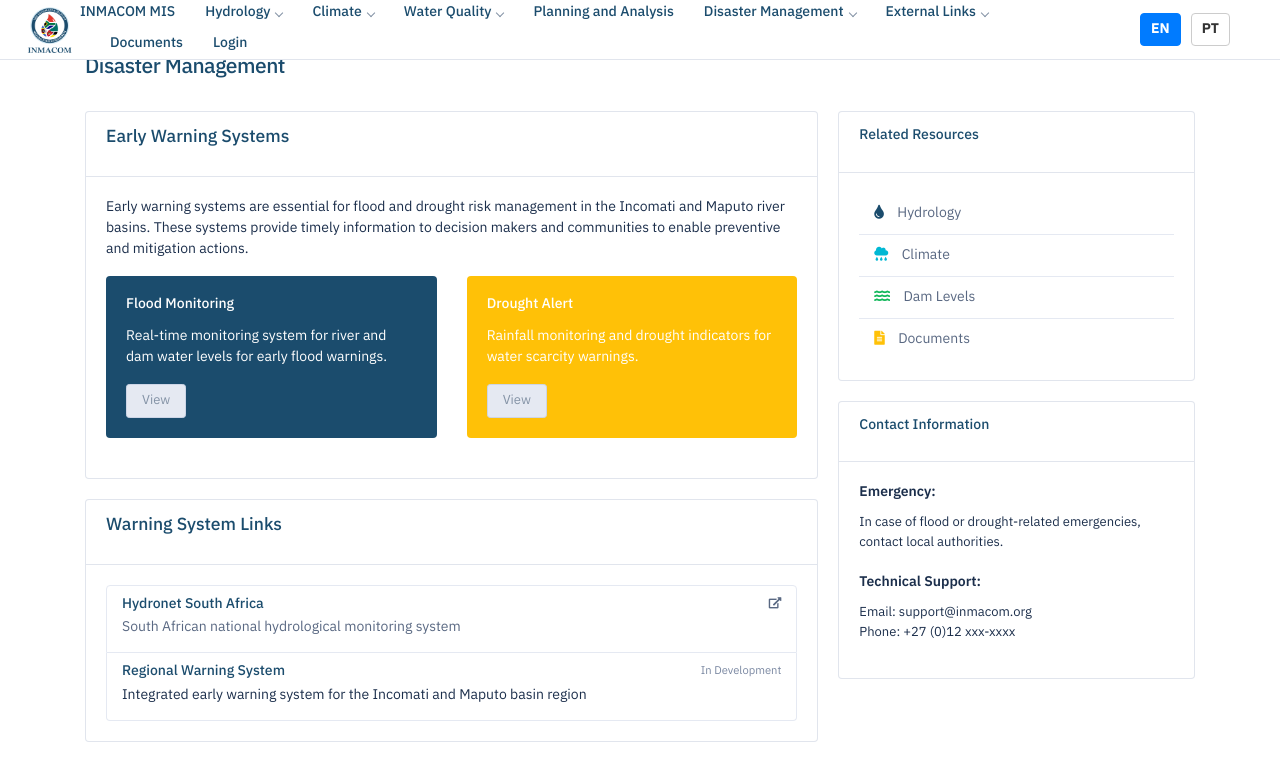
After one commit to Bakhombisile02/inmacom.net, a PHP site: page /disaster-management.php in a window 1280 px wide. The commit adds this page. Shown: the top 781 px of the page. Run offline with PHP 8.4, Linux system fonts and the light colour scheme.

Commit message:
Implement bilingual support and SRS-compliant navigation structure
Co-authored-by: Bakhombisile02 <127313114+Bakhombisile02@users.noreply.github.com>

```diff
--- /dev/null
+++ b/inmacom.net/public_html/disaster-management.php
@@ -0,0 +1,209 @@
+<?php
+session_start();
+// Include bilingual support
+require_once 'includes/language.php';
+?>
+<!DOCTYPE html>
+<html lang="<?php echo getCurrentLanguage(); ?>">
+
+<head>
+  <!-- Required meta tags -->
+  <meta charset="utf-8">
+  <meta name="viewport" content="width=device-width, initial-scale=1, shrink-to-fit=no">
+
+  <!-- Meta -->
+  <meta name="description" content="INMACOM Disaster Management - Early Warning Systems">
+  <meta name="author" content="INMACOM">
+
+  <!-- Favicon -->
+  <link rel="shortcut icon" type="image/x-icon" href="assets/img/favicon.png">
+
+  <title>INMACOM MIS - <?php echo t('disaster_management'); ?></title>
+
+  <!-- vendor css -->
+  <link href="lib/%40fortawesome/fontawesome-free/css/all.min.css" rel="stylesheet">
+  <link href="lib/ionicons/css/ionicons.min.css" rel="stylesheet">
+
+  <!-- DashForge CSS -->
+  <link rel="stylesheet" href="assets/css/dashforge.css">
+  <link rel="stylesheet" href="assets/css/dashforge.profile.css">
+
+  <!-- Language Switcher CSS -->
+  <style>
+    .language-switcher {
+      display: flex;
+      gap: 10px;
+      align-items: center;
+    }
+    .lang-link {
+      padding: 5px 10px;
+      text-decoration: none;
+      border: 1px solid #ccc;
+      border-radius: 4px;
+      color: #333;
+      font-weight: bold;
+      transition: all 0.3s ease;
+    }
+    .lang-link:hover {
+      background-color: #f0f0f0;
+      text-decoration: none;
+      color: #333;
+    }
+    .lang-link.active {
+      background-color: #007bff;
+      color: white;
+      border-color: #007bff;
+    }
+  </style>
+</head>
+
+<body class="page-profile">
+
+  <?php include 'includes/header.php'; ?>
+
+  <div class="content content-components">
+    <div class="container">
+      <div class="d-sm-flex align-items-center justify-content-between mg-b-20 mg-lg-b-25 mg-xl-b-30">
+        <div>
+          <nav aria-label="breadcrumb">
+            <ol class="breadcrumb breadcrumb-style1 mg-b-10">
+              <li class="breadcrumb-item"><a href="./"><?php echo t('home'); ?></a></li>
+              <li class="breadcrumb-item active" aria-current="page"><?php echo t('disaster_management'); ?></li>
+            </ol>
+          </nav>
+          <h4 class="mg-b-0 tx-spacing--1"><?php echo t('disaster_management'); ?></h4>
+        </div>
+      </div>
+
+      <div class="row row-sm">
+        <div class="col-lg-8">
+          <div class="card">
+            <div class="card-header">
+              <h5 class="card-title"><?php echo t('early_warning'); ?></h5>
+            </div>
+            <div class="card-body">
+              <p><?php echo getCurrentLanguage() == 'pt' ?
+                'Os sistemas de alerta precoce são essenciais para a gestão de riscos de inundações e secas na bacia dos rios Incomati e Maputo. Estes sistemas fornecem informações oportunas aos tomadores de decisão e às comunidades para permitir ações preventivas e de mitigação.' :
+                'Early warning systems are essential for flood and drought risk management in the Incomati and Maputo river basins. These systems provide timely information to decision makers and communities to enable preventive and mitigation actions.'; ?>
+              </p>
+
+              <div class="row">
+                <div class="col-md-6">
+                  <div class="card bg-primary text-white mg-b-20">
+                    <div class="card-body">
+                      <h6 class="card-title text-white"><?php echo getCurrentLanguage() == 'pt' ? 'Monitoramento de Enchentes' : 'Flood Monitoring'; ?></h6>
+                      <p class="card-text"><?php echo getCurrentLanguage() == 'pt' ?
+                        'Sistema de monitoramento em tempo real dos níveis de água dos rios e barragens para alerta precoce de enchentes.' :
+                        'Real-time monitoring system for river and dam water levels for early flood warnings.'; ?>
+                      </p>
+                      <a href="hydrology-current.php" class="btn btn-light btn-sm"><?php echo t('view'); ?></a>
+                    </div>
+                  </div>
+                </div>
+
+                <div class="col-md-6">
+                  <div class="card bg-warning text-white mg-b-20">
+                    <div class="card-body">
+                      <h6 class="card-title text-white"><?php echo getCurrentLanguage() == 'pt' ? 'Alerta de Seca' : 'Drought Alert'; ?></h6>
+                      <p class="card-text"><?php echo getCurrentLanguage() == 'pt' ?
+                        'Monitoramento de precipitação e indicadores de seca para alertas de escassez de água.' :
+                        'Rainfall monitoring and drought indicators for water scarcity warnings.'; ?>
+                      </p>
+                      <a href="climate-current.php" class="btn btn-light btn-sm"><?php echo t('view'); ?></a>
+                    </div>
+                  </div>
+                </div>
+              </div>
+            </div>
+          </div>
+
+          <div class="card mg-t-20">
+            <div class="card-header">
+              <h5 class="card-title"><?php echo getCurrentLanguage() == 'pt' ? 'Links de Sistemas de Alerta' : 'Warning System Links'; ?></h5>
+            </div>
+            <div class="card-body">
+              <div class="list-group">
+                <a href="http://www.hydronet.co.za" target="_blank" class="list-group-item list-group-item-action">
+                  <div class="d-flex w-100 justify-content-between">
+                    <h6 class="mb-1">Hydronet South Africa</h6>
+                    <small><i class="fas fa-external-link-alt"></i></small>
+                  </div>
+                  <p class="mb-1"><?php echo getCurrentLanguage() == 'pt' ?
+                    'Sistema nacional de monitoramento hidrológico da África do Sul' :
+                    'South African national hydrological monitoring system'; ?>
+                  </p>
+                </a>
+
+                <div class="list-group-item">
+                  <div class="d-flex w-100 justify-content-between">
+                    <h6 class="mb-1"><?php echo getCurrentLanguage() == 'pt' ? 'Sistema de Alerta Regional' : 'Regional Warning System'; ?></h6>
+                    <small class="text-muted"><?php echo getCurrentLanguage() == 'pt' ? 'Em Desenvolvimento' : 'In Development'; ?></small>
+                  </div>
+                  <p class="mb-1"><?php echo getCurrentLanguage() == 'pt' ?
+                    'Sistema integrado de alerta precoce para a região da bacia do Incomati e Maputo' :
+                    'Integrated early warning system for the Incomati and Maputo basin region'; ?>
+                  </p>
+                </div>
+              </div>
+            </div>
+          </div>
+        </div>
+
+        <div class="col-lg-4 mg-t-20 mg-lg-t-0">
+          <div class="card">
+            <div class="card-header">
+              <h6 class="card-title"><?php echo getCurrentLanguage() == 'pt' ? 'Recursos Relacionados' : 'Related Resources'; ?></h6>
+            </div>
+            <div class="card-body">
+              <div class="list-group list-group-flush">
+                <a href="hydrology-current.php" class="list-group-item list-group-item-action">
+                  <i class="fas fa-tint text-primary mg-r-10"></i>
+                  <?php echo t('hydrology'); ?>
+                </a>
+                <a href="climate-current.php" class="list-group-item list-group-item-action">
+                  <i class="fas fa-cloud-rain text-info mg-r-10"></i>
+                  <?php echo t('climate'); ?>
+                </a>
+                <a href="dam-levels.php" class="list-group-item list-group-item-action">
+                  <i class="fas fa-water text-success mg-r-10"></i>
+                  <?php echo t('dam_levels'); ?>
+                </a>
+                <a href="documents.php" class="list-group-item list-group-item-action">
+                  <i class="fas fa-file-alt text-warning mg-r-10"></i>
+                  <?php echo t('documents'); ?>
+                </a>
+              </div>
+            </div>
+          </div>
+
+          <div class="card mg-t-20">
+            <div class="card-header">
+              <h6 class="card-title"><?php echo getCurrentLanguage() == 'pt' ? 'Informações de Contato' : 'Contact Information'; ?></h6>
+            </div>
+            <div class="card-body">
+              <p class="mg-b-10"><strong><?php echo getCurrentLanguage() == 'pt' ? 'Emergência:' : 'Emergency:'; ?></strong></p>
+              <p class="tx-13 mg-b-20"><?php echo getCurrentLanguage() == 'pt' ?
+                'Em caso de emergência relacionada a inundações ou secas, entre em contato com as autoridades locais.' :
+                'In case of flood or drought-related emergencies, contact local authorities.'; ?>
+              </p>
+
+              <p class="mg-b-10"><strong><?php echo getCurrentLanguage() == 'pt' ? 'Suporte Técnico:' : 'Technical Support:'; ?></strong></p>
+              <p class="tx-13">
+                Email: support@inmacom.org<br>
+                <?php echo getCurrentLanguage() == 'pt' ? 'Tel:' : 'Phone:'; ?> +27 (0)12 xxx-xxxx
+              </p>
+            </div>
+          </div>
+        </div>
+      </div>
+    </div>
+  </div>
+
+  <script src="lib/jquery/jquery.min.js"></script>
+  <script src="lib/bootstrap/js/bootstrap.bundle.min.js"></script>
+  <script src="lib/feather-icons/feather.min.js"></script>
+  <script src="lib/perfect-scrollbar/perfect-scrollbar.min.js"></script>
+  <script src="assets/js/dashforge.js"></script>
+</body>
+
+</html>
--- a/inmacom.net/public_html/includes/header.php
+++ b/inmacom.net/public_html/includes/header.php
@@ -1,3 +1,7 @@
+<?php
+// Include bilingual support
+require_once __DIR__ . '/language.php';
+?>
 <header class="navbar navbar-header navbar-header-fixed">
     <a href="#" id="mainMenuOpen" class="burger-menu"><i data-feather="menu"></i></a>
     <div class="navbar-brand">
@@ -10,32 +14,53 @@
             <a id="mainMenuClose" href="#"><i data-feather="x"></i></a>
         </div><!-- navbar-menu-header -->
         <ul class="nav navbar-menu">
-            <li class="nav-item"><a href="./" class="nav-link">INMACOM MIS </a></li>
+            <li class="nav-item"><a href="./" class="nav-link">INMACOM MIS</a></li>
             <li class="nav-item with-sub">
-                <a href="#" class="nav-link">Unverified Data </a>
+                <a href="#" class="nav-link"><?php echo t('hydrology'); ?></a>
                 <ul class="navbar-menu-sub">
-                    <li class="nav-sub-item"><a href="hydrology-current.php" class="nav-sub-link">Current Status</a></li>
-                    <li class="nav-sub-item"><a href="hydrology-historic.php" class="nav-sub-link">Historical Data</a></li>
+                    <li class="nav-sub-item"><a href="hydrology-current.php" class="nav-sub-link"><?php echo t('current_status'); ?></a></li>
+                    <li class="nav-sub-item"><a href="hydrology-historic.php" class="nav-sub-link"><?php echo t('historical_data'); ?></a></li>
+                    <li class="nav-sub-item"><a href="dam-levels.php" class="nav-sub-link"><?php echo t('dam_levels'); ?></a></li>
+                    <li class="nav-sub-item"><a href="flow-guages.php" class="nav-sub-link"><?php echo t('flow_levels'); ?></a></li>
                 </ul>
             </li>
-            <li class="nav-item"><a href="verified-data.php" class="nav-link">Verified Data </a></li>
-            <li class="nav-item"><a href="documents.php" class="nav-link">Documents </a></li>
             <li class="nav-item with-sub">
-                <a href="#" class="nav-link">External Links </a>
+                <a href="#" class="nav-link"><?php echo t('climate'); ?></a>
                 <ul class="navbar-menu-sub">
-                    <li class="nav-sub-item"><a href="www.hydronet.co.za" class="nav-sub-link">Hydronet</a></li>
+                    <li class="nav-sub-item"><a href="climate-current.php" class="nav-sub-link"><?php echo t('current_status'); ?></a></li>
+                    <li class="nav-sub-item"><a href="rainfall.php" class="nav-sub-link"><?php echo t('rainfall'); ?></a></li>
                 </ul>
             </li>
+            <li class="nav-item with-sub">
+                <a href="#" class="nav-link"><?php echo t('water_quality'); ?></a>
+                <ul class="navbar-menu-sub">
+                    <li class="nav-sub-item"><a href="water-quality.php" class="nav-sub-link"><?php echo t('current_status'); ?></a></li>
+                    <li class="nav-sub-item"><a href="groundwater.php" class="nav-sub-link"><?php echo t('groundwater'); ?></a></li>
+                </ul>
+            </li>
+            <li class="nav-item"><a href="planning-analysis.php" class="nav-link"><?php echo t('planning_analysis'); ?></a></li>
+            <li class="nav-item with-sub">
+                <a href="#" class="nav-link"><?php echo t('disaster_management'); ?></a>
+                <ul class="navbar-menu-sub">
+                    <li class="nav-sub-item"><a href="disaster-management.php" class="nav-sub-link"><?php echo t('early_warning'); ?></a></li>
+                </ul>
+            </li>
+            <li class="nav-item with-sub">
+                <a href="#" class="nav-link"><?php echo t('external_links'); ?></a>
+                <ul class="navbar-menu-sub">
+                    <li class="nav-sub-item"><a href="http://www.hydronet.co.za" class="nav-sub-link" target="_blank">Hydronet</a></li>
+                </ul>
+            </li>
+            <li class="nav-item"><a href="documents.php" class="nav-link"><?php echo t('documents'); ?></a></li>
             <?php if (!isset($_SESSION['login'])) : ?>
-                <li class="nav-item"><a href="login.php" class="nav-link">Login </a></li>
+                <li class="nav-item"><a href="login.php" class="nav-link"><?php echo t('login'); ?></a></li>
             <?php endif; ?>
             <?php if (isset($_SESSION['login'])) : ?>
-                <li class="nav-item"><a href="admin/index.php" class="nav-link">Dashboard </a></li>
+                <li class="nav-item"><a href="admin/index.php" class="nav-link"><?php echo t('dashboard'); ?></a></li>
             <?php endif ?>
-
         </ul>
         <div class="navbar-right">
-            <div id="google_translate_element"></div>
+            <?php echo getLanguageSwitcher(); ?>
         </div>
     </div><!-- navbar-menu-wrapper -->
 
--- /dev/null
+++ b/inmacom.net/public_html/includes/language.php
@@ -0,0 +1,268 @@
+<?php
+/**
+ * INMACOM Bilingual Support System
+ * Provides Portuguese and English language support as per SRS Section 3.1
+ */
+
+// Prevent direct access
+if (!defined('INMACOM_ACCESS')) {
+    define('INMACOM_ACCESS', true);
+}
+
+// Start session if not already started
+if (session_status() == PHP_SESSION_NONE) {
+    session_start();
+}
+
+// Set default language if not set
+if (!isset($_SESSION['language'])) {
+    $_SESSION['language'] = 'en'; // Default to English
+}
+
+// Handle language switching
+if (isset($_GET['lang']) && in_array($_GET['lang'], ['en', 'pt'])) {
+    $_SESSION['language'] = $_GET['lang'];
+}
+
+// Language configuration
+$languages = [
+    'en' => [
+        'name' => 'English',
+        'flag' => 'flag-en.png',
+        'direction' => 'ltr'
+    ],
+    'pt' => [
+        'name' => 'Português',
+        'flag' => 'flag-pt.png',
+        'direction' => 'ltr'
+    ]
+];
+
+// Language strings
+$lang = [];
+
+if ($_SESSION['language'] == 'pt') {
+    // Portuguese translations
+    $lang = [
+        // Navigation
+        'home' => 'Início',
+        'unverified_data' => 'Dados Não Verificados',
+        'verified_data' => 'Dados Verificados',
+        'documents' => 'Documentos',
+        'external_links' => 'Links Externos',
+        'login' => 'Entrar',
+        'dashboard' => 'Painel',
+        'logout' => 'Sair',
+
+        // Home page
+        'welcome_title' => 'Bem-vindo ao INMACOM MIS',
+        'welcome_subtitle' => 'O Sistema de Informação de Gestão (MIS) é uma aplicação web online desenvolvida pelo INMACOM para partilha de dados entre os estados membros.',
+
+        // Data sections
+        'hydrology' => 'Hidrologia',
+        'climate' => 'Clima',
+        'current_status' => 'Estado Atual',
+        'historical_data' => 'Dados Históricos',
+        'dam_levels' => 'Níveis de Barragens',
+        'flow_levels' => 'Níveis de Fluxo',
+        'water_quality' => 'Qualidade da Água',
+        'rainfall' => 'Precipitação',
+        'groundwater' => 'Água Subterrânea',
+
+        // Planning and Analysis
+        'planning_analysis' => 'Planeamento e Análise',
+        'data_models' => 'Modelos de Dados',
+
+        // Disaster Management
+        'disaster_management' => 'Gestão de Desastres',
+        'early_warning' => 'Sistemas de Alerta Precoce',
+
+        // Document categories - Portuguese
+        'study_reports' => 'Relatórios de Estudo',
+        'measures_programs' => 'Programas de Medidas para implementação dos regulamentos e normas de qualidade da água da SADC',
+        'aquatic_weeds' => 'Controlo de infestação e translocação de plantas aquáticas',
+        'legislation' => 'Legislação desenvolvida e implementada sobre gestão de recursos hídricos',
+        'quality_guidelines' => 'Diretrizes e metodologias utilizadas para avaliar a qualidade da água',
+        'water_use_guidelines' => 'Diretrizes utilizadas para determinar a qualidade da água necessária para diferentes usos',
+        'public_participation' => 'Diretrizes desenvolvidas para envolver o público na gestão de recursos hídricos',
+        'conservation_strategies' => 'Estratégias desenvolvidas para conservação da água e gestão da demanda',
+        'management_strategies' => 'Estratégias para gestão de recursos hídricos desenvolvidas a nível nacional e de bacia',
+        'pollution_control' => 'Diretrizes, procedimentos, estratégias e melhores práticas para gerir utilizadores da água',
+        'iwrm_strategies' => 'Todas as novas estratégias e políticas relacionadas à gestão integrada de recursos hídricos',
+        'territorial_reports' => 'Relatórios preparados pelas Partes sobre as bacias dos rios Incomati e Maputo',
+        'best_practices' => 'Políticas, diretrizes, procedimentos, estratégias e melhores práticas desenvolvidas',
+        'biological_assessment' => 'Abordagens biológicas para avaliação da qualidade da água (critérios)',
+
+        // User interface
+        'search' => 'Pesquisar',
+        'download' => 'Descarregar',
+        'upload' => 'Carregar',
+        'view' => 'Ver',
+        'edit' => 'Editar',
+        'delete' => 'Eliminar',
+        'save' => 'Guardar',
+        'cancel' => 'Cancelar',
+        'submit' => 'Submeter',
+
+        // Forms
+        'email' => 'Email',
+        'password' => 'Palavra-passe',
+        'username' => 'Nome de utilizador',
+        'first_name' => 'Primeiro nome',
+        'last_name' => 'Último nome',
+        'organization' => 'Organização',
+        'role' => 'Função',
+
+        // Disclaimer
+        'disclaimer' => 'Desclaimer',
+        'disclaimer_text' => 'O INMACOM mantém este sistema como um serviço público. No entanto, o INMACOM não assume qualquer responsabilidade legal pela precisão ou integridade das informações contidas neste site. As pessoas que utilizam informações deste site para fins oficiais, ou outros fins, para os quais são necessárias precisão e integridade, são notificadas de que devem primeiro verificar as informações com os registos públicos ou outras fontes primárias das quais as informações foram obtidas.',
+        'disclaimer_agreement' => 'Ao utilizar este site, concorda ter lido e aceite as nossas Condições de Utilização e Política de Privacidade.',
+
+        // Messages
+        'success' => 'Sucesso',
+        'error' => 'Erro',
+        'warning' => 'Aviso',
+        'info' => 'Informação',
+        'loading' => 'Carregando...',
+        'no_data' => 'Nenhum dado disponível',
+        'access_denied' => 'Acesso negado'
+    ];
+} else {
+    // English translations (default)
+    $lang = [
+        // Navigation
+        'home' => 'Home',
+        'unverified_data' => 'Unverified Data',
+        'verified_data' => 'Verified Data',
+        'documents' => 'Documents',
+        'external_links' => 'External Links',
+        'login' => 'Login',
+        'dashboard' => 'Dashboard',
+        'logout' => 'Logout',
+
+        // Home page
+        'welcome_title' => 'Welcome to INMACOM MIS',
+        'welcome_subtitle' => 'The Management Information System (MIS) is an online web application developed by INMACOM for the purpose of data sharing between member of states.',
+
+        // Data sections
+        'hydrology' => 'Hydrology',
+        'climate' => 'Climate',
+        'current_status' => 'Current Status',
+        'historical_data' => 'Historical Data',
+        'dam_levels' => 'Dam Levels',
+        'flow_levels' => 'Flow Levels',
+        'water_quality' => 'Water Quality',
+        'rainfall' => 'Rainfall',
+        'groundwater' => 'Groundwater',
+
+        // Planning and Analysis
+        'planning_analysis' => 'Planning and Analysis',
+        'data_models' => 'Data Models',
+
+        // Disaster Management
+        'disaster_management' => 'Disaster Management',
+        'early_warning' => 'Early Warning Systems',
+
+        // Document categories - English
+        'study_reports' => 'Study Reports',
+        'measures_programs' => 'Programs of measures for the implementation of SADC water quality regulations and norms',
+        'aquatic_weeds' => 'Aquatic weeds infestation and translocation control',
+        'legislation' => 'Legislation developed and implemented on water resource management',
+        'quality_guidelines' => 'Guidelines and methodologies used for assessing the water quality',
+        'water_use_guidelines' => 'Guidelines used in determining the water quality required for different water uses',
+        'public_participation' => 'Guidelines developed for involving the public in water resource management',
+        'conservation_strategies' => 'Strategies developed for water conservation and demand management',
+        'management_strategies' => 'Strategies for water resources management developed on national and catchment level',
+        'pollution_control' => 'Guidelines, procedures, strategies and best practices for managing water users',
+        'iwrm_strategies' => 'All new strategies and policies related to integrated water resources management',
+        'territorial_reports' => 'Reports prepared by the Parties on portions of the Incomati and Maputo watercourses',
+        'best_practices' => 'Policies, guidelines, procedures, strategies and best practices as developed',
+        'biological_assessment' => 'Biological approaches to water quality assessment (criteria)',
+
+        // User interface
+        'search' => 'Search',
+        'download' => 'Download',
+        'upload' => 'Upload',
+        'view' => 'View',
+        'edit' => 'Edit',
+        'delete' => 'Delete',
+        'save' => 'Save',
+        'cancel' => 'Cancel',
+        'submit' => 'Submit',
+
+        // Forms
+        'email' => 'Email',
+        'password' => 'Password',
+        'username' => 'Username',
+        'first_name' => 'First Name',
+        'last_name' => 'Last Name',
+        'organization' => 'Organization',
+        'role' => 'Role',
+
+        // Disclaimer
+        'disclaimer' => 'Disclaimer',
+        'disclaimer_text' => 'INMACOM is maintaining this system as a public service. However, INMACOM does not assume any legal responsibility for the accuracy or completeness of the information contained on this site. Persons using information from this site for official purposes, or other purposes, for which accuracy and completeness are required, are hereby notified that they should first verify the information with the public records or other primary sources from which the information was obtained.',
+        'disclaimer_agreement' => 'By using this site, you agree to have read and accepted our Conditions of Use and Privacy Policy.',
+
+        // Messages
+        'success' => 'Success',
+        'error' => 'Error',
+        'warning' => 'Warning',
+        'info' => 'Information',
+        'loading' => 'Loading...',
+        'no_data' => 'No data available',
+        'access_denied' => 'Access denied'
+    ];
+}
+
+/**
+ * Get translated text
+ * @param string $key
+ * @param string $default
+ * @return string
+ */
+function t($key, $default = null) {
+    global $lang;
+    return isset($lang[$key]) ? $lang[$key] : ($default ?? $key);
+}
+
+/**
+ * Get current language
+ * @return string
+ */
+function getCurrentLanguage() {
+    return $_SESSION['language'] ?? 'en';
+}
+
+/**
+ * Get all available languages
+ * @return array
+ */
+function getLanguages() {
+    global $languages;
+    return $languages;
+}
+
+/**
+ * Get language switcher HTML
+ * @return string
+ */
+function getLanguageSwitcher() {
+    $current = getCurrentLanguage();
+    $languages = getLanguages();
+    $currentUrl = $_SERVER['REQUEST_URI'];
+    $currentUrl = preg_replace('/[?&]lang=[^&]*/', '', $currentUrl);
+    $separator = strpos($currentUrl, '?') !== false ? '&' : '?';
+
+    $html = '<div class="language-switcher">';
+    foreach ($languages as $code => $info) {
+        $active = $current === $code ? 'active' : '';
+        $url = $currentUrl . $separator . 'lang=' . $code;
+        $html .= '<a href="' . $url . '" class="lang-link ' . $active . '" title="' . $info['name'] . '">';
+        $html .= strtoupper($code);
+        $html .= '</a>';
+    }
+    $html .= '</div>';
+
+    return $html;
+}
```
Also changed, not shown: inmacom.net/public_html/documents.php (+35 -2 lines), inmacom.net/public_html/index.php (+38 -16 lines).
